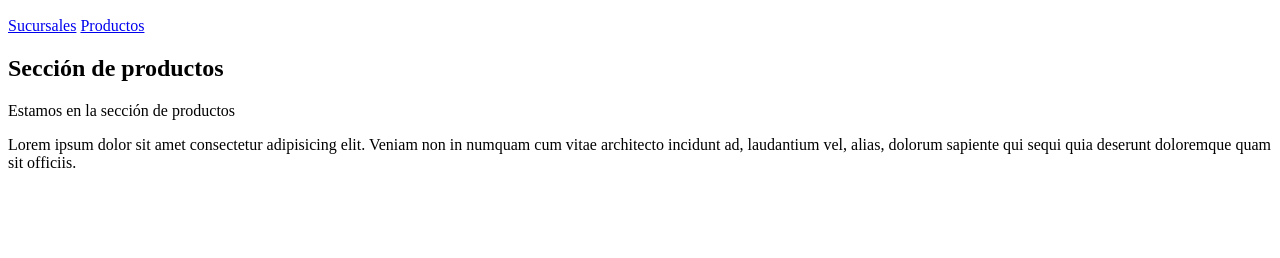
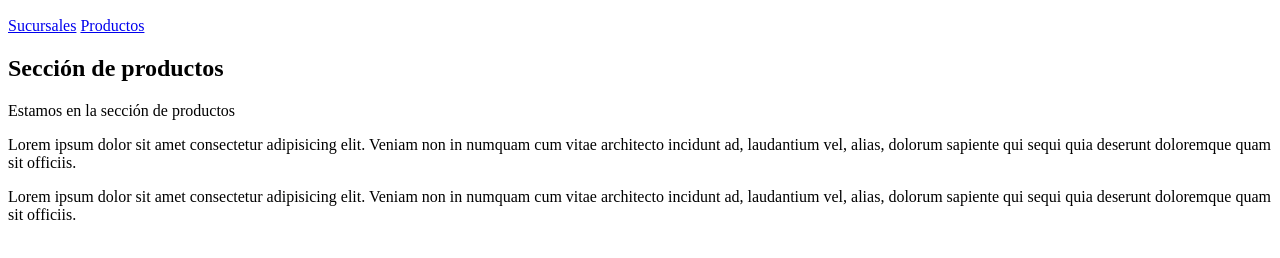
Before and after one commit to lucasfcamacho/gitdos, a plain HTML site: page index.html in a window 1280 px wide. Shown: the part 110-368 px from the top of the page. Drawn offline with Linux system fonts and the light colour scheme.

Commit message:
Nuevos cambios de chrislt85 al proyecto

```diff
--- a/index.html
+++ b/index.html
@@ -29,6 +29,9 @@
         <p>
             Lorem ipsum dolor sit amet consectetur adipisicing elit. Veniam non in numquam cum vitae architecto incidunt ad, laudantium vel, alias, dolorum sapiente qui sequi quia deserunt doloremque quam sit officiis.
         </p>
+        <p>
+            Lorem ipsum dolor sit amet consectetur adipisicing elit. Veniam non in numquam cum vitae architecto incidunt ad, laudantium vel, alias, dolorum sapiente qui sequi quia deserunt doloremque quam sit officiis.
+        </p>
     </footer>
 
 </body>
```
